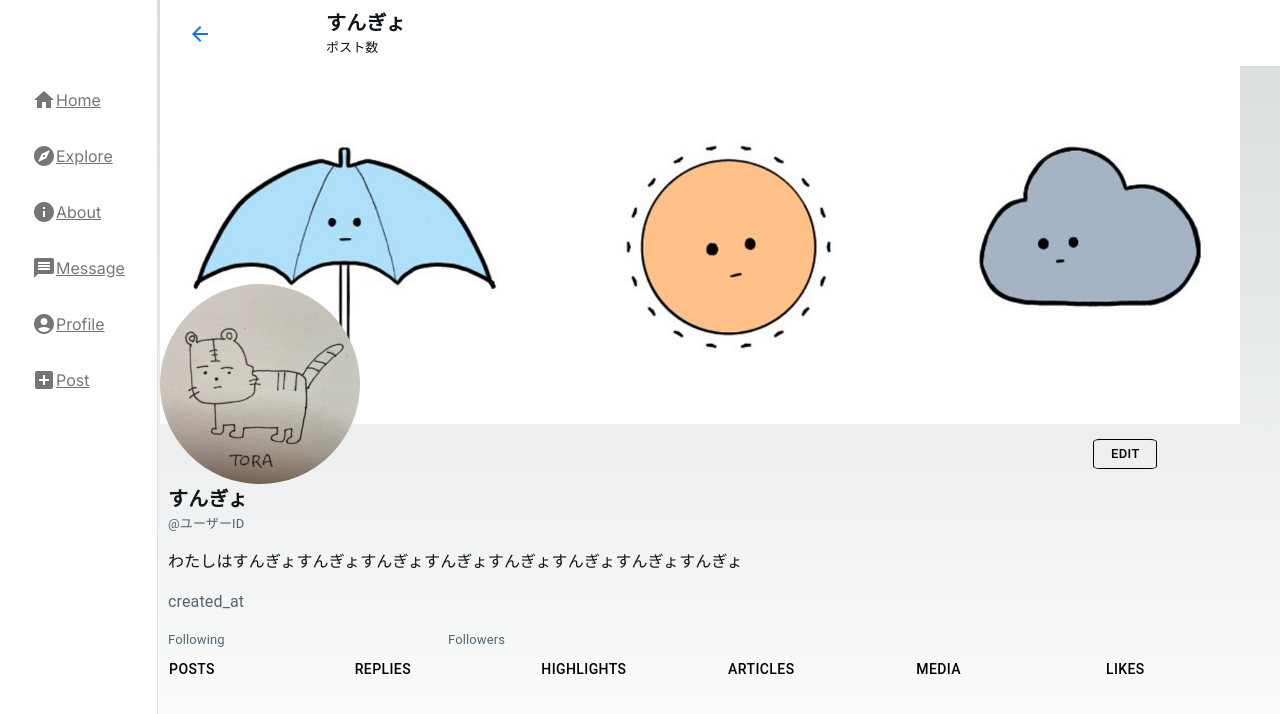
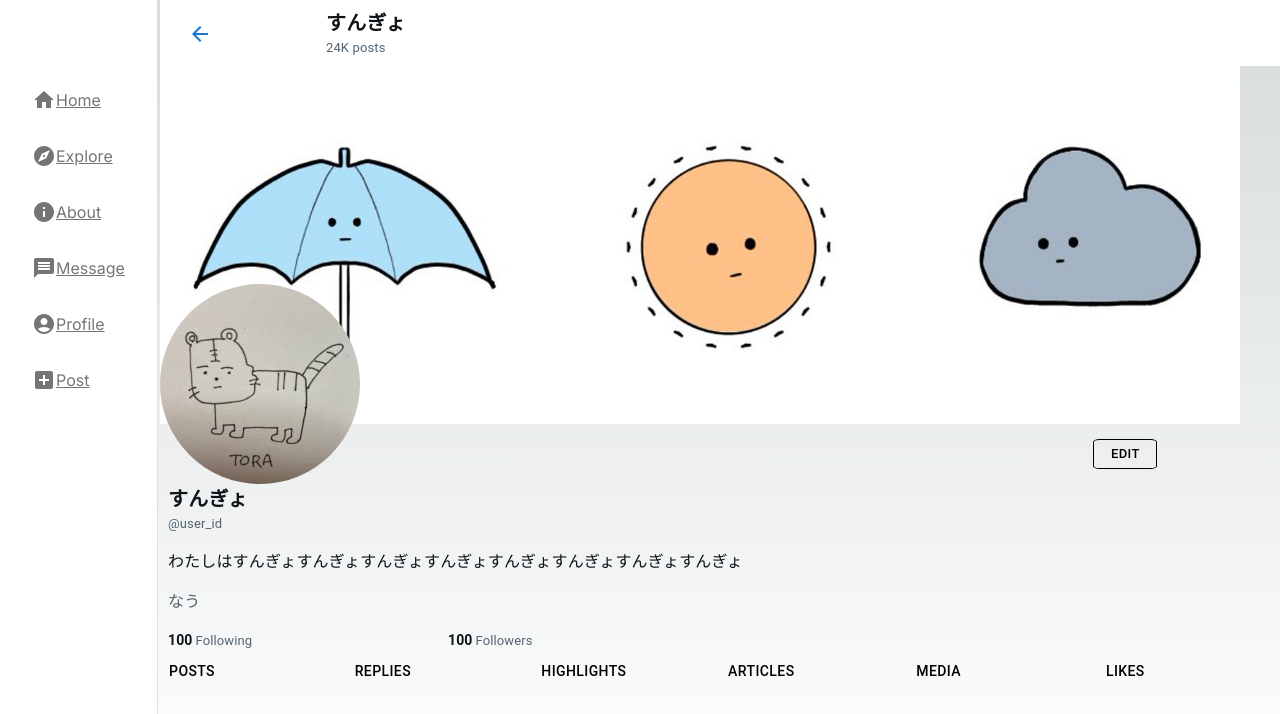
Before and after one commit to Tayuchi/TESNS, a Next.js app: page /home/profile in a window 1280 px wide. Shown: the top 714 px of the page. Built offline with nearby package versions, Linux system fonts and the light colour scheme.

Commit message:
ユーザー情報を格納する変数を定義した

```diff
--- a/src/libs/components/profile/Header.tsx
+++ b/src/libs/components/profile/Header.tsx
@@ -1,7 +1,15 @@
+'use client'
+
 import { Box, Button, Grid, Typography } from "@mui/material";
 import { ArrowBack } from "@mui/icons-material";
+import { useState } from "react";
 
 export default function Header() {
+    const [uName, setUName] = useState('すんぎょ');
+    const [postsOfNumber, setPostsOfNumber] = useState('24K posts');
+
+    // データとってくる処理
+
     return (
         <Box sx={{ position: 'fixed', backgroundColor: '#FFFFFF', padding: 1, width: '100%', zIndex: 9999 }}>
             <Grid container alignItems="center">
@@ -12,10 +20,10 @@ export default function Header() {
                 </Grid>
                 <Grid item xs={10.5}>
                     <Typography fontWeight="fontWeightBold" color={'#0f1419'} sx={{ fontSize: '20px' }}>
-                        すんぎょ
+                        {uName}
                     </Typography>
-                    <Typography sx={{ fontSize: '13px' }} color={'#0f1419'}>
-                        ポスト数
+                    <Typography sx={{ fontSize: '13px' }} color={'#536471'}>
+                        {postsOfNumber}
                     </Typography>
                 </Grid>
             </Grid>
--- a/src/libs/components/profile/Profile.tsx
+++ b/src/libs/components/profile/Profile.tsx
@@ -1,14 +1,28 @@
+'use client'
+
 import { Button, Grid, Typography } from "@mui/material";
 import Image from "next/image";
 import Nav from "./nav";
+import { useId, useState } from "react";
 
 export default function Profile() {
+    var createdAt = 'なう';
+    const [uName, setUName] = useState('すんぎょ');
+    const [uID, setUID] = useState('@user_id');
+    const [hdPicSrc, setHdPicSrc] = useState('/1500x500.jpg');
+    const [icnSrc, setIcnSrc] = useState('/3zU3wFwk_400x400.jpg');
+    const [introduction, setIntroduction] = useState('わたしはすんぎょすんぎょすんぎょすんぎょすんぎょすんぎょすんぎょすんぎょ');
+    const [followings, setFollowings] = useState(100);
+    const [followers, setFollowers] = useState(100);
+
+    // データ取ってくる処理
+
     return (
         <>
             <Grid container alignItems="center">
                 <Grid item xs={12}>
                     <Image
-                        src="/1500x500.jpg"
+                        src={hdPicSrc}
                         width={1080}
                         height={360}
                         layout="fixed"
@@ -19,7 +33,7 @@ export default function Profile() {
                 </Grid>
                 <Grid item xs={3}>
                     <Image
-                        src="/3zU3wFwk_400x400.jpg"
+                        src={icnSrc}
                         width={200}
                         height={200}
                         layout="fixed"
@@ -32,17 +46,22 @@ export default function Profile() {
                     <Button variant='outlined' size='small' style={{ borderRadius: '10%' }} color='inherit'>Edit</Button>
                 </Grid>
             </Grid>
-            <Typography fontWeight="fontWeightBold" color={'#0f1419'} sx={{ fontSize: '20px', ml: 1 }}>すんぎょ</Typography>
-            <Typography sx={{ fontSize: '13px', ml: 1 }} color={'#536471'} >@ユーザーID</Typography>
-            <Typography sx={{ ml: 1, mr: 1, mt: 2, mb: 2 }} color={'#0f1419'}>わたしはすんぎょすんぎょすんぎょすんぎょすんぎょすんぎょすんぎょすんぎょ</Typography>
-            <Typography sx={{ ml: 1, mr: 1, mt: 2, mb: 2 }} color={'#536471'}>created_at</Typography>
+            <Typography fontWeight="fontWeightBold" color={'#0f1419'} sx={{ fontSize: '20px', ml: 1 }}>{uName}</Typography>
+            <Typography sx={{ fontSize: '13px', ml: 1 }} color={'#536471'} >{uID}</Typography>
+            <Typography sx={{ ml: 1, mr: 1, mt: 2, mb: 2 }} color={'#0f1419'}>{introduction}</Typography>
+            <Typography sx={{ ml: 1, mr: 1, mt: 2, mb: 2 }} color={'#536471'}>{createdAt}</Typography>
 
             <Grid container>
                 <Grid item xs={3}>
-                    <Typography sx={{ fontSize: '13px', ml: 1 }} color={'#536471'} >Following</Typography>
+                    <Typography sx={{ fontSize: '13px', ml: 1 }} color={'#536471'} >
+                        <span style={{ color: '#0f1419', fontWeight: 'bold', marginRight: 3, fontSize: '14px' }}>{followings}</span>Following
+                    </Typography>
                 </Grid>
                 <Grid item xs={3}>
-                    <Typography sx={{ fontSize: '13px', ml: 1 }} color={'#536471'} >Followers</Typography>
+                    <Typography sx={{ fontSize: '13px', ml: 1 }} color={'#536471'} >
+                        <span style={{ color: '#0f1419', fontWeight: 'bold', marginRight: 3, fontSize: '14px' }}>{followers}</span>
+                        Followers
+                    </Typography>
                 </Grid>
             </Grid>
             <Nav />
```
